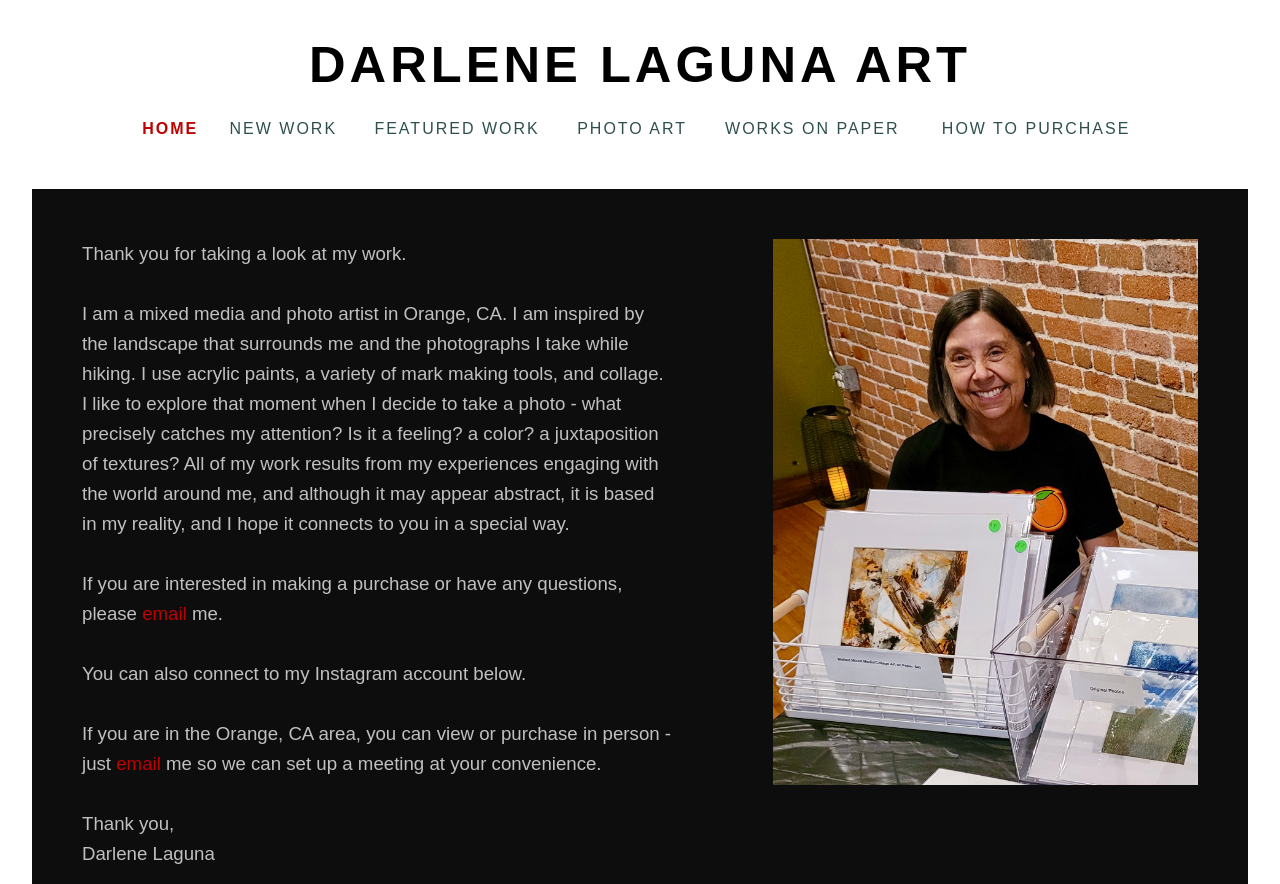
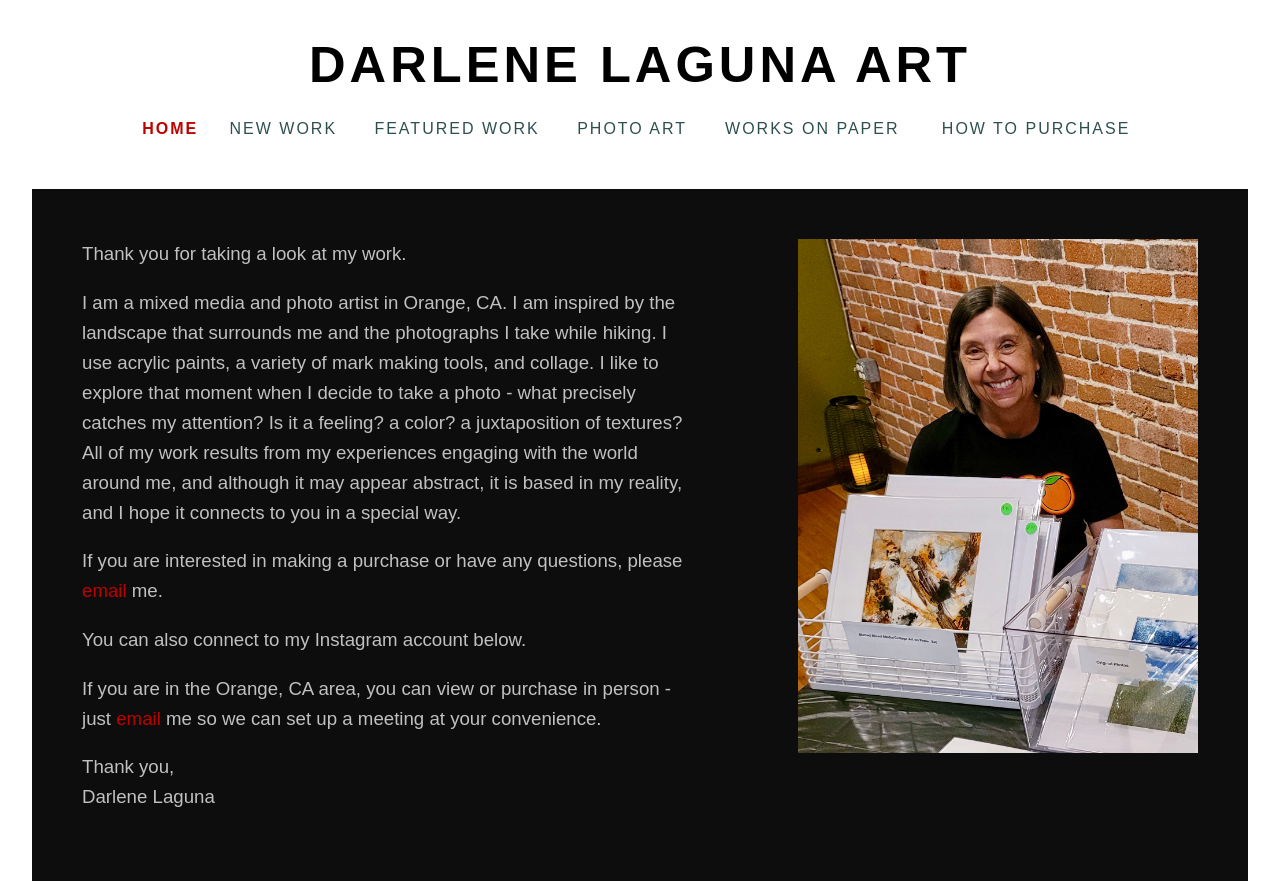
Before and after one commit to jlwebpages/darlene_art, a plain HTML site: page home.html in a window 1280 px wide. Shown: the top 884 px of the page. Drawn offline with Linux system fonts and the light colour scheme.

Commit message:
Minor formatting improvements.

```diff
--- a/home.html
+++ b/home.html
@@ -29,21 +29,21 @@
    </tr>
    <tr>
       <td id="text" class="text">
-         Thank you for taking a look at my work.<br>
-         <br>
-         I am a mixed media and photo artist in  Orange, CA. I am inspired by the landscape that surrounds me and the photographs I take while hiking. I use acrylic paints, a variety of mark making tools, and collage. I like to explore that moment when I decide to take a photo - what precisely catches my attention? Is it a feeling? a color? a juxtaposition of textures?  All of my work results from my experiences engaging with the world around me, and although it may appear abstract, it is based in my reality, and I hope it connects to you in a special way.<br>
-         <br>
-         If you are interested in making a purchase or have any questions, please <a class="e-mail" href="mailto:dkclaguna@gmail.com?subject=Darlene Laguna Art">email</a> me.<br>
-         <br>
-         You can also connect to my Instagram account below.<br>
-         <br>
-         If you are in the Orange, CA area, you can view or purchase in person - just <a class="e-mail" href="mailto:dkclaguna@gmail.com?subject=Darlene Laguna Art">email</a> me so we can set up a meeting at your convenience.<br>
-         <br>
+         Thank you for taking a look at my work.
+         <p>
+         I am a mixed media and photo artist in Orange, CA. I am inspired by the landscape that surrounds me and the photographs I take while hiking. I use acrylic paints, a variety of mark making tools, and collage. I like to explore that moment when I decide to take a photo - what precisely catches my attention? Is it a feeling? a color? a juxtaposition of textures? All of my work results from my experiences engaging with the world around me, and although it may appear abstract, it is based in my reality, and I hope it connects to you in a special way.
+         <p>
+         If you are interested in making a purchase or have any questions, please <a class="e-mail" href="mailto:dkclaguna@gmail.com?subject=Darlene Laguna Art">email</a> me.
+         <p>
+         You can also connect to my Instagram account below.
+         <p>
+         If you are in the Orange, CA area, you can view or purchase in person - just <a class="e-mail" href="mailto:dkclaguna@gmail.com?subject=Darlene Laguna Art">email</a> me so we can set up a meeting at your convenience.
+         <p>
          Thank you,<br>
          Darlene Laguna
       </td>
       <td id="desktop" style="text-align: right; vertical-align: top; padding: 50px">
-         <img src="Images/home.jpg" style="width: 425px">
+         <img src="Images/home.jpg" style="width: 400px">
       </td>
    </tr>
 </table>
```
Also changed, not shown: featured_work.html (+5 -2 lines), how_to_purchase.html (+6 -6 lines), new_work.html (+4 -4 lines), photo_art.html (+2 -2 lines), works_on_paper.html (+5 -3 lines).
